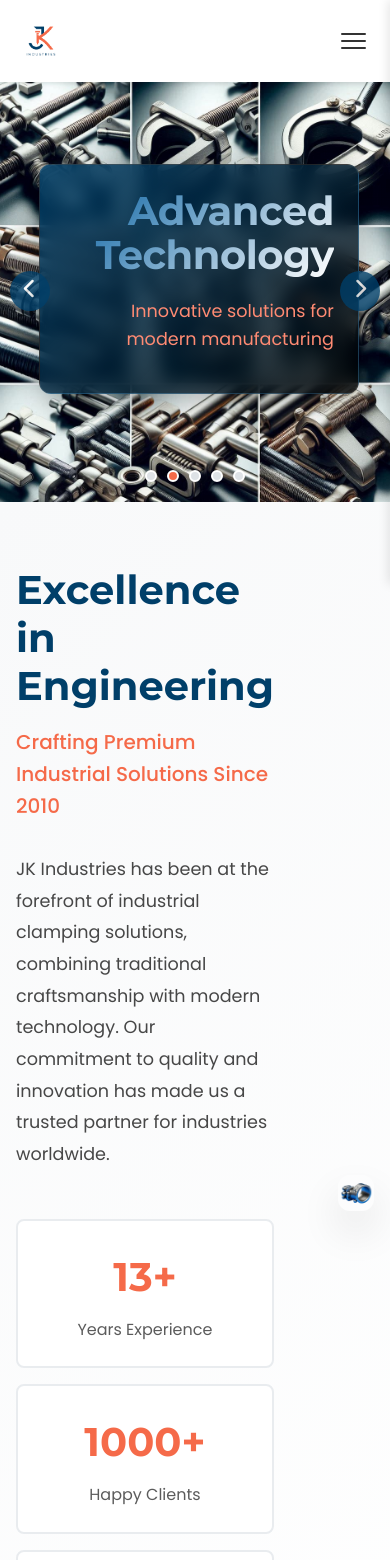
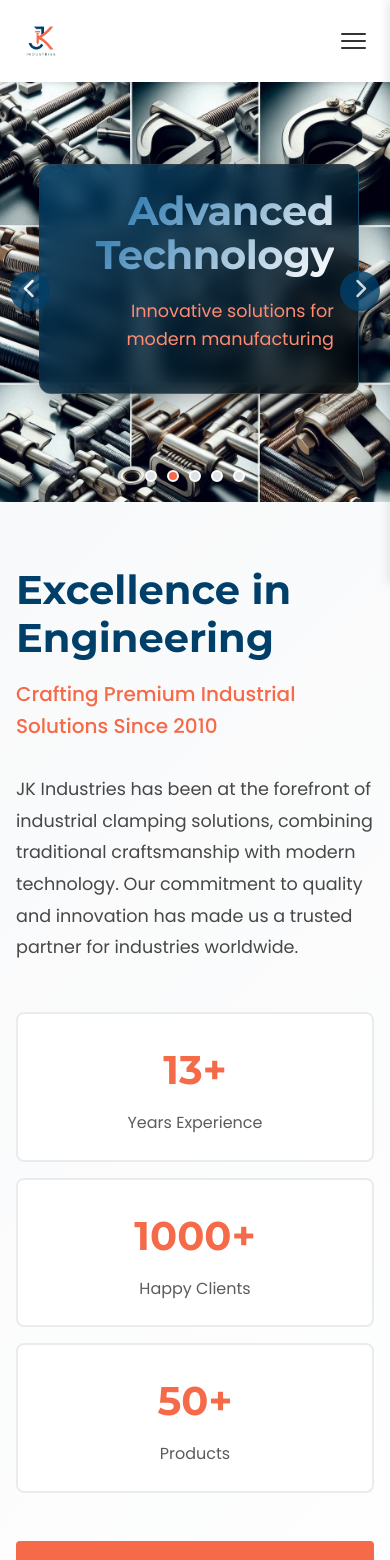
Before and after one commit to tuleshghelani/j_k_industries, an Angular app: page / in a window 390 px wide. Shown: the top 1560 px of the page. Built offline with nearby package versions, Linux system fonts and the light colour scheme.

Commit message:
Improve home page about section responsiveness and styling

```diff
--- a/src/app/components/home/home.component.html
+++ b/src/app/components/home/home.component.html
@@ -4,8 +4,8 @@
 
 <section class="about-preview">
   <div class="container">
-    <div class="about-wrapper">
-      <div class="about-content" data-aos="fade-right" data-aos-duration="1000">
+    <div class="row about-wrapper">
+      <div class="col-lg-6 col-md-6 col-sm-12 about-content" data-aos="fade-right" data-aos-duration="1000">
         <div class="about-content-inner">
           <h2>Excellence in Engineering</h2>
           <p class="subtitle">Crafting Premium Industrial Solutions Since 2010</p>
@@ -34,7 +34,7 @@
         </div>
       </div>
 
-      <div class="about-image-wrapper" data-aos="fade-left" data-aos-duration="1000">
+      <div class="about-image-wrapper col-lg-6 col-md-6 col-sm-12" data-aos="fade-left" data-aos-duration="1000">
         <div class="about-image">
           <img src="assets/home/about.png" alt="JK Industries Facility" loading="lazy">
         </div>
--- a/src/app/components/home/home.component.scss
+++ b/src/app/components/home/home.component.scss
@@ -267,14 +267,15 @@
   }
 
   .about-wrapper {
+    @include desktop {
     display: grid;
     grid-template-columns: 1fr 1fr;
     gap: 4rem;
     align-items: center;
-
+    }
     @include tablet {
       grid-template-columns: 1fr;
-      gap: 2rem;
+      gap: 3rem;
     }
   }
 
@@ -351,6 +352,16 @@
   }
 
   .about-image-wrapper {
+    @include tablet {
+      max-width: 80%;
+      margin: 0 auto;
+    }
+
+    @include mobile {
+      max-width: 100%;
+      margin: 0 auto;
+    }
+
     .about-image {
       position: relative;
       border-radius: 12px;
@@ -359,9 +370,11 @@
 
       img {
         width: 100%;
-        height: auto;
+        height: 100%;
         display: block;
         transition: transform 0.3s ease;
+        aspect-ratio: 16/9;
+        object-fit: cover;
 
         &:hover {
           transform: scale(1.05);
```
